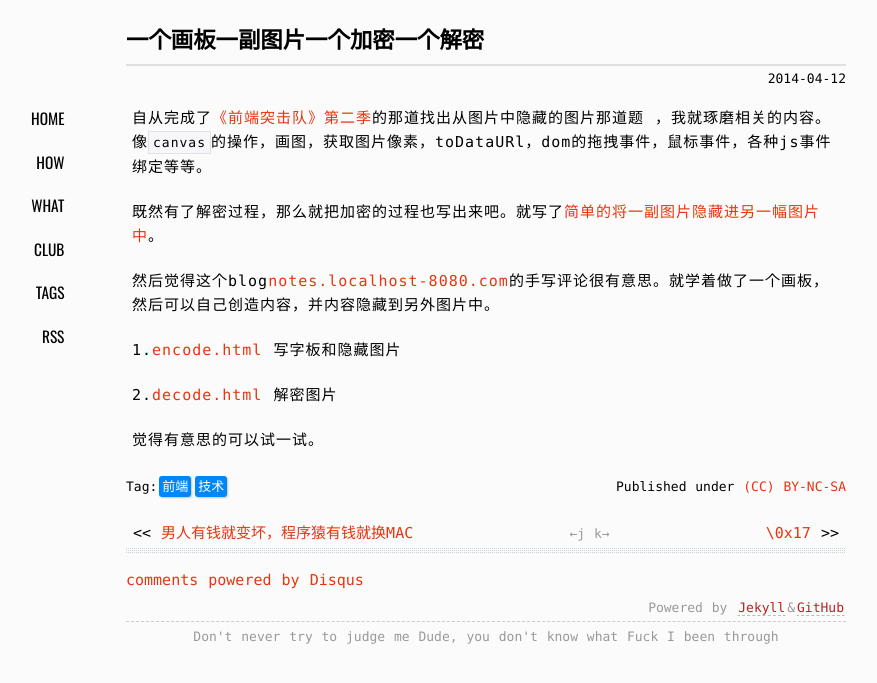
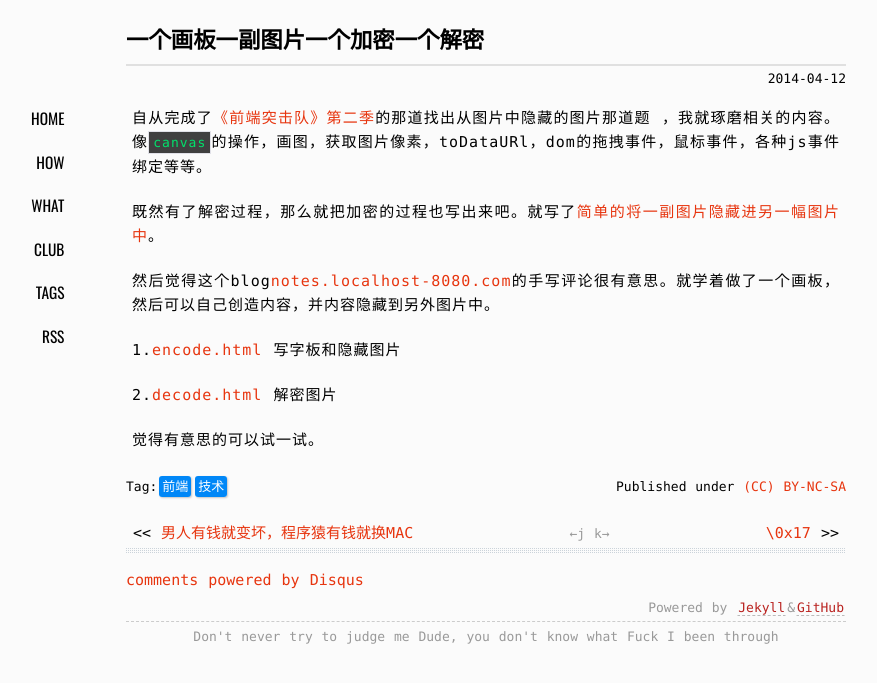
Before and after one commit to xavierskip/xavierskip.github.io, a Jekyll site: the page built from _posts/2014-04-12-decode-encode.md, in a window 1280 px wide. Shown: the top 683 px of the page, without its empty margins (154-1031 px from the left). Built offline with Jekyll 4.4.1, drawn with Linux system fonts in a browser that asks for light colours; comment, search, counter and statistics services are not loaded.

Commit message:
text-align: justify;

```diff
--- a/media/css/style.css
+++ b/media/css/style.css
@@ -31,7 +31,7 @@ position: relative;
 top: 1px;
 }
 hr{margin:.7em 0;border-top:1px dashed #d0d0d0;border-bottom:1px dashed #f9f9f9;}
-p{padding:.5em 0;}
+p{padding:.5em 0;text-align: justify;text-justify: ideographic;}
 li{padding:.2em 0;}
 ol,ul{list-style-position:inside;}
 ol ul, ul ol, ul ul, ol ol {margin-left:1em;}
@@ -78,7 +78,7 @@ h2{font-family: 'Oswald',"Microsoft YaHei",sans-serif;font-size:1.4em;}
 h3{font-family: 'Oswald',"Microsoft YaHei",sans-serif;font-size:1.2em;margin: 1em 0;}
 h4{font-family: 'Oswald',"Microsoft YaHei",sans-serif;font-size:1em;}
 pre,code{font-family: Menlo,"Andale Mono",Consolas,"Courier New",Monaco,monospace;font-size:13px;}
-code{padding: 3px 4px;background-color: #F7F7F9;border: 1px solid #E1E1E8;}
+code{padding: 3px 4px;color:#00E16B;background-color:#404040;border: 1px solid #E1E1E8;}
 embed,object,iframe,video{display:block;margin:4px auto;}
 .gist{font-size: 12px;line-height:1.6;}
 
```
